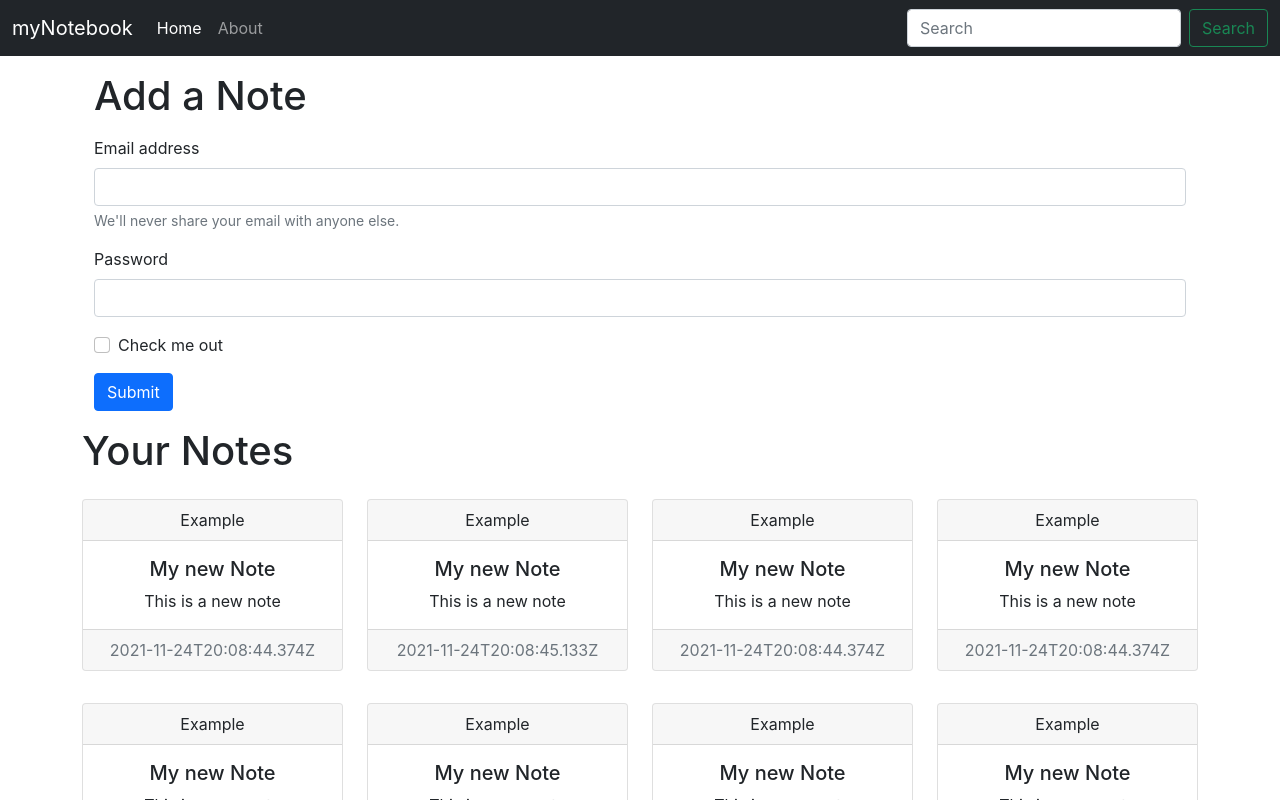
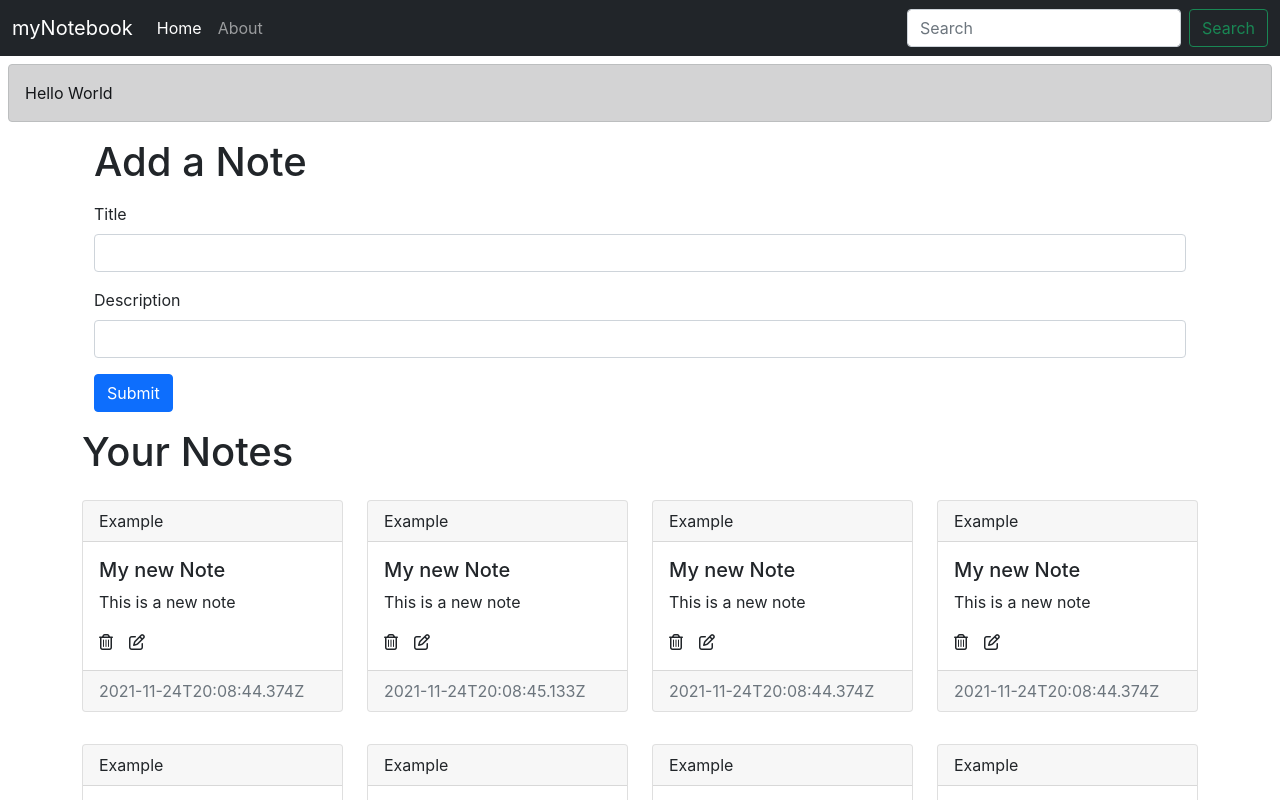
Before and after one commit to Daemon-25/myNotebook, a React (Create React App) app: page / in a window 1280 px wide. Shown: the top 800 px of the page. Built offline with nearby package versions, Linux system fonts and the light colour scheme.

Commit message:
Client side Scripting for adding new note

```diff
--- a/public/index.html
+++ b/public/index.html
@@ -31,6 +31,7 @@
   <body>
     <noscript>You need to enable JavaScript to run this app.</noscript>
     <div id="root"></div>
+    <script src="https://kit.fontawesome.com/a5f87440bd.js" crossorigin="anonymous"></script>
     <!--
       This HTML file is a template.
       If you open it directly in the browser, you will see an empty page.
--- a/src/App.js
+++ b/src/App.js
@@ -5,6 +5,7 @@
   Route
 } from "react-router-dom";
 import { About } from './components/About';
+import { Alert } from './components/Alert';
 import { Home } from './components/Home';
 import { Navbar } from './components/Navbar';
 import NoteState from './context/notes/NoteState';
@@ -16,6 +17,9 @@
       <NoteState>
         <Router>
           <Navbar />
+          <div className='mx-2 my-2'>
+          <Alert message={"Hello World"}></Alert>
+          </div>
           <div className="container">
             <Switch>
               <Route exact path="/">
--- /dev/null
+++ b/src/components/AddNote.js
@@ -0,0 +1,38 @@
+import React, { useContext, useState } from 'react';
+import noteContext from '../context/notes/noteContext';
+
+const AddNote = () => {
+    const context = useContext(noteContext);
+    const {addNote} = context;
+
+    const [note, setNote] = useState({title: "", description: "", tag: "default"})
+    const handleAddNote = (e) => {
+        e.preventDefault();
+        addNote(note.title, note.description, note.tag);
+    }
+
+    const handleOnChange = (e) => {
+        setNote({...note, [e.target.name]: e.target.value})
+    }
+    return (
+        <>
+            <div className='container my-3'>
+                <h1>Add a Note</h1>
+                <form className='my-3'>
+                    <div className="mb-3">
+                        <label htmlFor="tit;e" className="form-label">Title</label>
+                        <input type="text" className="form-control" id="title" name="title" aria-describedby="emailHelp" onChange={handleOnChange}/>
+                    </div>
+                    <div className="mb-3">
+                        <label htmlFor="description" className="form-label" >Description</label>
+                        <input type="text" className="form-control" id="description" name="description" onChange={handleOnChange}/>
+                    </div>
+
+                    <button type="submit" className="btn btn-primary" onClick={handleAddNote}>Submit</button>
+                </form>
+            </div>
+        </>
+    )
+}
+
+export default AddNote
--- /dev/null
+++ b/src/components/Alert.js
@@ -0,0 +1,11 @@
+import React from 'react'
+
+export const Alert = (props) => {
+    return (
+        <>
+            <div className="alert alert-dark" role="alert">
+                {props.message}
+            </div>
+        </>
+    )
+}
--- a/src/components/Home.js
+++ b/src/components/Home.js
@@ -1,30 +1,13 @@
 import React, { useContext }from 'react'
+import AddNote from './AddNote'
 import { Notes } from './Notes'
 
 export const Home = () => {
 
     return (
         <div>
-            <div className='container my-3'>
-            <h1>Add a Note</h1>
-            <form className='my-3'>
-                <div class="mb-3">
-                    <label for="exampleInputEmail1" class="form-label">Email address</label>
-                    <input type="email" class="form-control" id="exampleInputEmail1" aria-describedby="emailHelp" />
-                        <div id="emailHelp" class="form-text">We'll never share your email with anyone else.</div>
-                </div>
-                <div class="mb-3">
-                    <label for="exampleInputPassword1" class="form-label">Password</label>
-                    <input type="password" class="form-control" id="exampleInputPassword1" />
-                </div>
-                <div class="mb-3 form-check">
-                    <input type="checkbox" class="form-check-input" id="exampleCheck1" />
-                        <label class="form-check-label" for="exampleCheck1">Check me out</label>
-                </div>
-                <button type="submit" class="btn btn-primary">Submit</button>
-            </form>
-            </div>
-            <Notes></Notes>
+
+            <Notes />
         </div>
     )
 }
--- a/src/components/NoteItem.js
+++ b/src/components/NoteItem.js
@@ -5,16 +5,17 @@
     return (
         <>
             <div className="col-md-3 my-3">
-                <div class="card text-center">
-                    <div class="card-header">
+                <div className="card">
+                    <div className="card-header">
                         {note.tag}
                     </div>
-                    <div class="card-body">
-                        <h5 class="card-title">{note.title}</h5>
-                        <p class="card-text">{note.description}</p>
-
+                    <div className="card-body">
+                        <h5 className="card-title">{note.title}</h5>
+                        <p className="card-text">{note.description}</p>
+                        <i className="far fa-trash-alt"></i>
+                        <i className="far fa-edit mx-3"></i>
                     </div>
-                    <div class="card-footer text-muted">
+                    <div className="card-footer text-muted">
                         {note.date}
                     </div>
                 </div>
--- a/src/components/Notes.js
+++ b/src/components/Notes.js
@@ -1,16 +1,18 @@
 import React, { useContext } from 'react';
 import noteContext from '../context/notes/noteContext';
+import AddNote from './AddNote';
 import { NoteItem } from './NoteItem';
 
 export const Notes = () => {
     const context = useContext(noteContext);
-    const {notes, setNotes} = context;
+    const {notes} = context;
     return (
         <>
+        <AddNote />
             <div className='row my-3'>
                 <h1>Your Notes</h1>
                 {notes.map((note)=>{
-                    return <NoteItem note={note} />
+                    return <NoteItem key={note._id} note={note}/>
                 })}
             </div>
         </>
--- a/src/context/notes/NoteState.js
+++ b/src/context/notes/NoteState.js
@@ -13,7 +13,7 @@
             "__v": 0
         },
         {
-            "_id": "619e9bcd8dd852119b222759",
+            "_id": "619e9bcd8dd8752119b222759",
             "user": "619e15c996c46f0f80d14237",
             "title": "My new Note",
             "description": "This is a new note",
@@ -22,7 +22,7 @@
             "__v": 0
         },
         {
-            "_id": "619e9bcc8dd852119b222757",
+            "_id": "619e9bcc8dd8522119b222757",
             "user": "619e15c996c46f0f80d14237",
             "title": "My new Note",
             "description": "This is a new note",
@@ -31,7 +31,7 @@
             "__v": 0
         },
         {
-            "_id": "619e9bcc8dd852119b222757",
+            "_id": "619e9bcc8d4d852119b222757",
             "user": "619e15c996c46f0f80d14237",
             "title": "My new Note",
             "description": "This is a new note",
@@ -40,7 +40,7 @@
             "__v": 0
         },
         {
-            "_id": "619e9bcc8dd852119b222757",
+            "_id": "619e9bcc88dd852119b222757",
             "user": "619e15c996c46f0f80d14237",
             "title": "My new Note",
             "description": "This is a new note",
@@ -49,7 +49,7 @@
             "__v": 0
         },
         {
-            "_id": "619e9bcc8dd852119b222757",
+            "_id": "619e9bcc8dd3852119b222757",
             "user": "619e15c996c46f0f80d14237",
             "title": "My new Note",
             "description": "This is a new note",
@@ -58,7 +58,7 @@
             "__v": 0
         },
         {
-            "_id": "619e9bcc8dd852119b222757",
+            "_id": "619e9bcc8dd8752119b222757",
             "user": "619e15c996c46f0f80d14237",
             "title": "My new Note",
             "description": "This is a new note",
@@ -67,7 +67,7 @@
             "__v": 0
         },
         {
-            "_id": "619e9bcc8dd852119b222757",
+            "_id": "619e9bcc86dd852119b222757",
             "user": "619e15c996c46f0f80d14237",
             "title": "My new Note",
             "description": "This is a new note",
@@ -76,7 +76,7 @@
             "__v": 0
         },
         {
-            "_id": "619e9bcc8dd852119b222757",
+            "_id": "619e9bc5c8dd852119b222757",
             "user": "619e15c996c46f0f80d14237",
             "title": "My new Note",
             "description": "This is a new note",
@@ -85,7 +85,7 @@
             "__v": 0
         },
         {
-            "_id": "619e9bcc8dd852119b222757",
+            "_id": "619e9bcc8dd8521194b222757",
             "user": "619e15c996c46f0f80d14237",
             "title": "My new Note",
             "description": "This is a new note",
@@ -94,7 +94,7 @@
             "__v": 0
         },
         {
-            "_id": "619e9bcc8dd852119b222757",
+            "_id": "619e9bcc8d5d852119b222757",
             "user": "619e15c996c46f0f80d14237",
             "title": "My new Note",
             "description": "This is a new note",
@@ -103,7 +103,7 @@
             "__v": 0
         },
         {
-            "_id": "619e9bcc8dd852119b222757",
+            "_id": "619e9bcc8dd8552119b222757",
             "user": "619e15c996c46f0f80d14237",
             "title": "My new Note",
             "description": "This is a new note",
@@ -115,8 +115,31 @@
 
     const [notes, setNotes] = useState(initialNotes)
 
+    //Add Note
+    const addNote = (title, desciption, tag)=>{
+        console.log("Adding")
+        const note = {
+            "_id": "619e9bcc8d8552119b222757",
+            "user": "619e15c996c46f0f80d14237",
+            "title": title,
+            "description": desciption,
+            "tag": tag,
+            "date": "2021-11-24T20:08:44.374Z",
+            "__v": 0
+        }
+        setNotes(notes.concat(note));
+    }
+
+    //Edit Note
+    const deleteNote = ()=>{
+
+    }
+    //Delete Note
+    const editNote = ()=>{
+
+    }
     return (
-        <NoteContext.Provider value={{notes, setNotes}}>
+        <NoteContext.Provider value={{notes, addNote, deleteNote, editNote}}>
             {props.children}
         </NoteContext.Provider>
     )
--- a/src/index.css
+++ b/src/index.css
@@ -11,3 +11,7 @@
   font-family: source-code-pro, Menlo, Monaco, Consolas, 'Courier New',
     monospace;
 }
+
+i{
+  cursor: pointer;
+}
```
